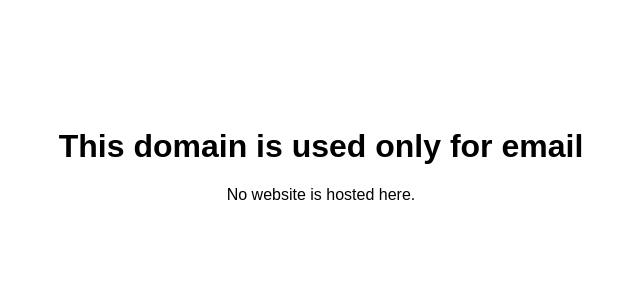
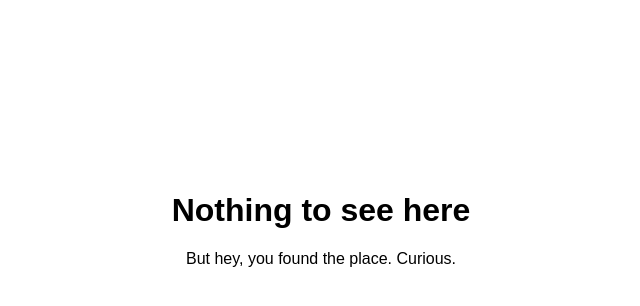
Before and after one commit to simplerandbetter/Simpler-and-Better, a plain HTML site: page index.html in a window 1280 px wide. Shown: the whole page, without its empty margins (319-959 px from the left). Drawn offline with Linux system fonts and the light colour scheme.

Commit message:
Update index.html

```diff
--- a/index.html
+++ b/index.html
@@ -3,10 +3,10 @@
 <head>
   <meta charset="UTF-8">
   <meta name="viewport" content="width=device-width, initial-scale=1.0">
-  <title>This domain is used for email</title>
+  <title>Nothing to see here</title>
 </head>
-<body style="font-family:sans-serif;text-align:center;margin-top:10%;">
-  <h1>This domain is used only for email</h1>
-  <p>No website is hosted here.</p>
+<body style="font-family:sans-serif;text-align:center;margin-top:15%;">
+  <h1>Nothing to see here</h1>
+  <p>But hey, you found the place. Curious.</p>
 </body>
 </html>
```
